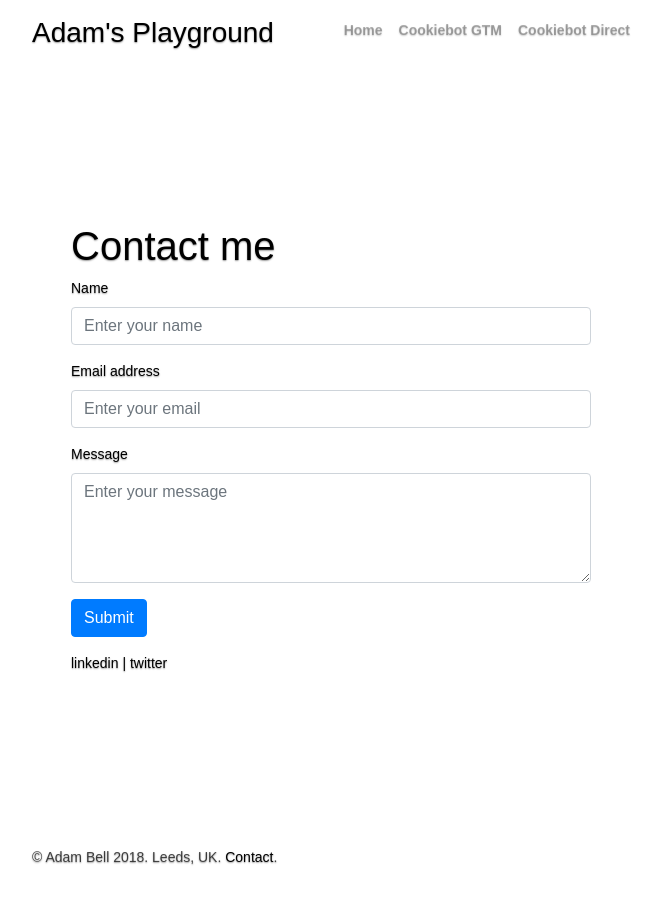
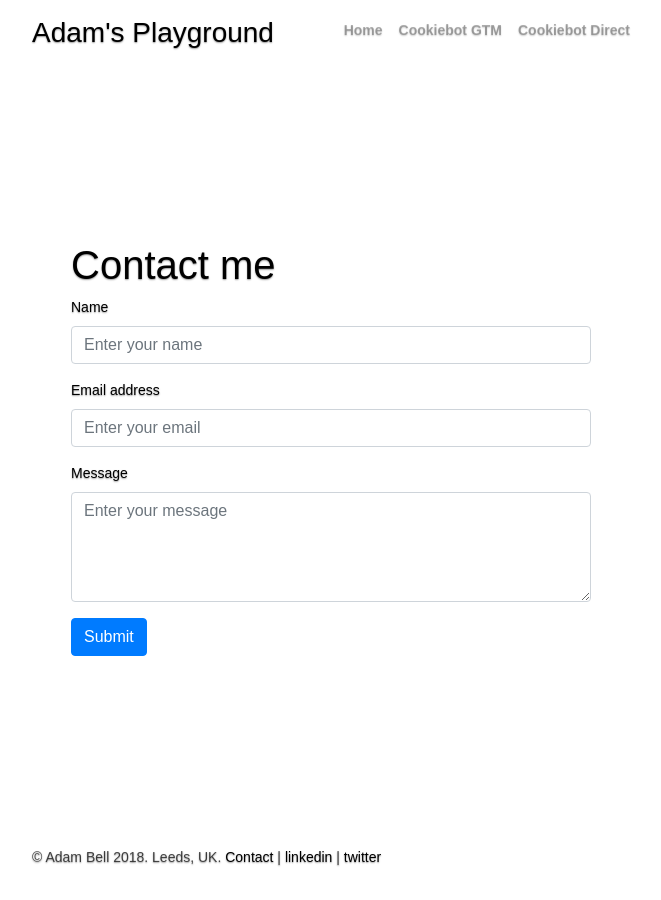
Before and after one commit to a-m-b/a-m-b.github.io, a Jekyll site: the page built from contact.html, in a window 1280 px wide. Shown: the whole page, without its empty margins (309-970 px from the left). Built offline with Jekyll 4.4.1, drawn with Linux system fonts in a browser that asks for light colours; some of the changed lines change nothing that is shown.

Commit message:
moved social

```diff
--- a/_layouts/default.html
+++ b/_layouts/default.html
@@ -42,7 +42,14 @@
 
             <footer class="mastfoot mt-auto">
                 <div class="inner">
-                    <p>&copy; Adam Bell 2018. Leeds, UK. <a href="/contact.html" alt="contact me">Contact</a>.</p>
+                    <p>&copy; Adam Bell 2018. Leeds, UK.
+                        <a href="/contact.html" alt="contact me">Contact</a>
+                        <span>|</span>
+                        <a href="https://uk.linkedin.com/in/adammatthewbell"
+                            alt="linkedin profile" target="_blank">linkedin</a>
+                        <span>|</span>
+                        <a href="https://twitter.com/_AdamBell"
+                            alt="twitter profile" target="_blank">twitter</a></p>
                 </div>
 
             </footer>
--- a/contact.html
+++ b/contact.html
@@ -30,15 +30,3 @@ description: Please use the form if you would like to contact me.
     <input type="hidden" name="_subject" value="Contact request" />
     <input type="text" name="_gotcha" style="display:none;" />
 </form>
-
-<div class="row alternative-contact">
-    <div class="col-sm-12">
-        <a href="https://uk.linkedin.com/in/adammatthewbell"
-            alt="linkedin profile"
-            target="_blank">linkedin</a>
-        <span>|</span>
-        <a href="https://twitter.com/_AdamBell"
-            alt="twitter profile"
-            target="_blank">twitter</a>
-    </div>
-</div>
--- a/css/styles.css
+++ b/css/styles.css
@@ -130,13 +130,6 @@ body[bg] .mastfoot {
 }
 
 /*
- * Contact
- */
-.alternative-contact {
-  padding-top: 1rem;
-}
-
-/*
  * cookie-moster
  */
 #cookie-moster {
```
